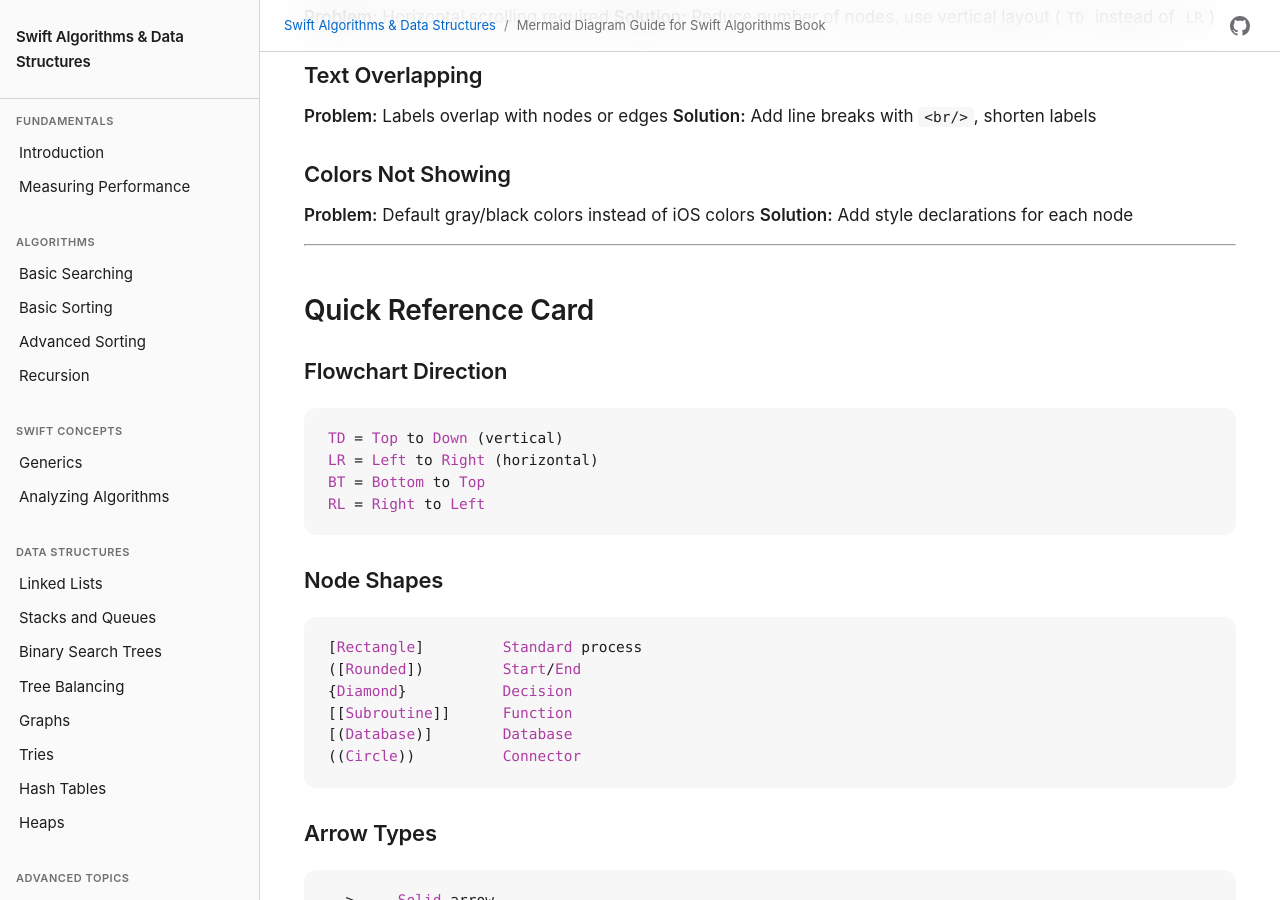
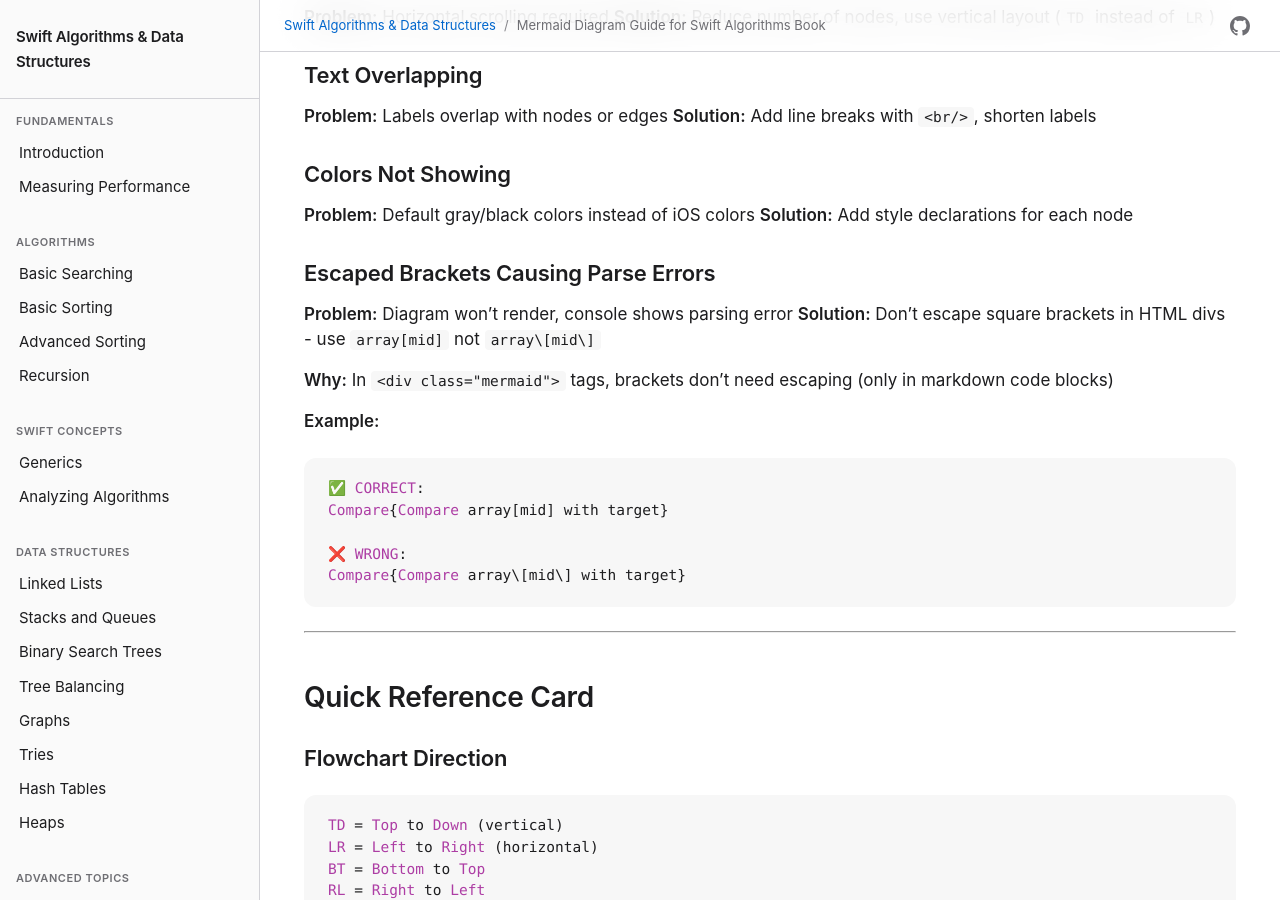
Before and after one commit to waynewbishop/swift-algorithms, a Jekyll site: the page built from MERMAID_DIAGRAM_GUIDE.md, in a window 1280 px wide and 900 px high, scrolled down 8725 px. Built offline with Jekyll 4.4.1, drawn with Linux system fonts in a browser that asks for light colours; our own code applies the rules of GitHub Pages for plain Markdown files.

Commit message:
Document common pitfall: escaped brackets in Mermaid HTML divs

````diff
--- a/MERMAID_DIAGRAM_GUIDE.md
+++ b/MERMAID_DIAGRAM_GUIDE.md
@@ -372,6 +372,22 @@ After pushing changes:
 **Problem:** Default gray/black colors instead of iOS colors
 **Solution:** Add style declarations for each node
 
+### Escaped Brackets Causing Parse Errors
+
+**Problem:** Diagram won't render, console shows parsing error
+**Solution:** Don't escape square brackets in HTML divs - use `array[mid]` not `array\[mid\]`
+
+**Why:** In `<div class="mermaid">` tags, brackets don't need escaping (only in markdown code blocks)
+
+**Example:**
+```
+✅ CORRECT:
+Compare{Compare array[mid] with target}
+
+❌ WRONG:
+Compare{Compare array\[mid\] with target}
+```
+
 ---
 
 ## Quick Reference Card
````
